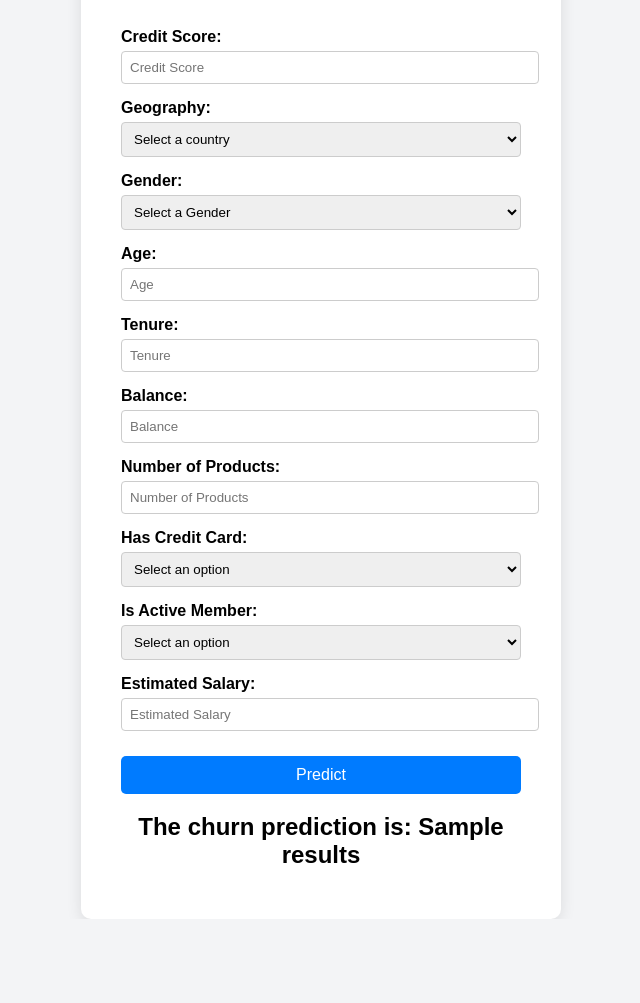
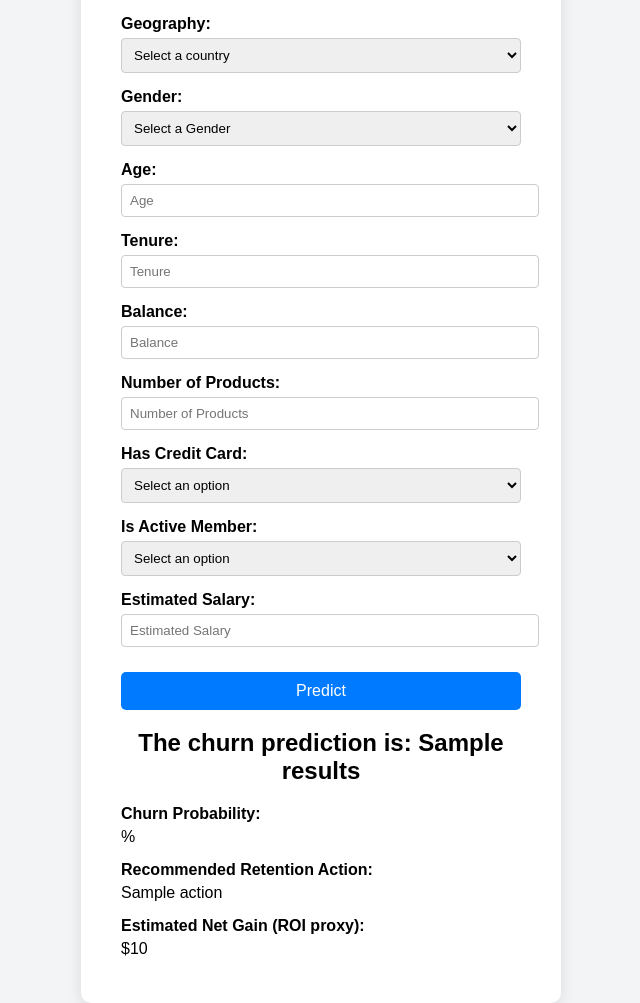
Before and after one commit to TumeloKonaite/Customer-Churning-Repo, a Flask app: template templates/home.html in a window 1280 px wide. Shown: the whole page, without its empty margins (319-959 px from the left). Before the commit the page ends 919 px from the top, so only its background shows below. Run offline with Flask 3, Linux system fonts and the light colour scheme; the template is opened without the code that fills it: most values are stand-ins (such as "Sample title", 1, 10 or a date in 2020).

Commit message:
Add retention decisioning layer and ROI output to UI

```diff
--- a/application.py
+++ b/application.py
@@ -1,5 +1,11 @@
 from flask import Flask, request, render_template
 
+from src.decisioning import (
+    ACTION_COSTS,
+    estimate_clv,
+    expected_net_gain,
+    recommended_action,
+)
 from src.pipeline.prediction_pipeline import CustomData, PredictPipeline
 
 
@@ -51,14 +57,44 @@ def predict_datapoint():
         else:
             pred_text = "This customer is likely to stay. No urgent retention action needed."
 
+        churn_probability = None
+        clv = None
+        action = None
+        net_gain = None
+
         if proba is not None:
-            pred_text = f"{pred_text} (Churn probability: {proba[0]:.2%})"
+            churn_probability = float(proba[0])
+            clv = estimate_clv(
+                {
+                    "Balance": balance,
+                    "Tenure": tenure,
+                    "EstimatedSalary": estimated_salary,
+                }
+            )
+            action = recommended_action(churn_probability)
+            action_cost = ACTION_COSTS.get(action, 0.0)
+            net_gain = expected_net_gain(churn_probability, clv, action_cost)
+            pred_text = f"{pred_text} (Churn probability: {churn_probability:.2%})"
 
-        return render_template('home.html', results=pred_text)
+        return render_template(
+            'home.html',
+            results=pred_text,
+            churn_probability=churn_probability,
+            clv=clv,
+            action=action,
+            net_gain=net_gain,
+        )
 
 
     else:
-        return render_template('home.html')
+        return render_template(
+            'home.html',
+            results=None,
+            churn_probability=None,
+            clv=None,
+            action=None,
+            net_gain=None,
+        )
 
 
 
--- /dev/null
+++ b/main.py
@@ -0,0 +1,6 @@
+def main():
+    print("Hello from customer-churning-repo!")
+
+
+if __name__ == "__main__":
+    main()
--- /dev/null
+++ b/src/decisioning.py
@@ -0,0 +1,73 @@
+"""Lightweight retention decision engine utilities.
+
+All functions are deterministic and rely on simple, explainable heuristics.
+Assumptions are documented per function and in module-level constants.
+"""
+
+from typing import Mapping
+
+LOW_RISK_THRESHOLD = 0.30
+HIGH_RISK_THRESHOLD = 0.60
+
+ACTION_NONE = "No action"
+ACTION_EMAIL = "Retention email"
+ACTION_DISCOUNT_CALL = "Discount or retention call"
+
+ACTION_COSTS = {
+    ACTION_NONE: 0.0,
+    ACTION_EMAIL: 5.0,
+    ACTION_DISCOUNT_CALL: 50.0,
+}
+
+
+def estimate_clv(customer_features: Mapping[str, float]) -> float:
+    """Estimate customer lifetime value (CLV) using a simple proxy.
+
+    Assumptions:
+    - Balance is a stand-in for account value.
+    - Tenure increases value linearly with a small multiplier.
+    - Salary is used only as a modest stabilizer to avoid zero CLV.
+
+    Proxy formula:
+        clv = max(0, balance) * (1 + tenure / 10) + 0.05 * max(0, salary)
+
+    Expected inputs include keys like "Balance", "Tenure", and "EstimatedSalary".
+    Missing values default to 0.
+    """
+    balance = float(customer_features.get("Balance", 0.0) or 0.0)
+    tenure = float(customer_features.get("Tenure", 0.0) or 0.0)
+    salary = float(customer_features.get("EstimatedSalary", 0.0) or 0.0)
+
+    balance = max(0.0, balance)
+    tenure = max(0.0, tenure)
+    salary = max(0.0, salary)
+
+    tenure_factor = 1.0 + (tenure / 10.0)
+    clv = (balance * tenure_factor) + (0.05 * salary)
+    return float(clv)
+
+
+def recommended_action(p_churn: float) -> str:
+    """Map churn probability to a retention action.
+
+    Thresholds:
+    - p_churn < LOW_RISK_THRESHOLD -> no action
+    - LOW_RISK_THRESHOLD <= p_churn < HIGH_RISK_THRESHOLD -> retention email
+    - p_churn >= HIGH_RISK_THRESHOLD -> discount or retention call
+    """
+    if p_churn < LOW_RISK_THRESHOLD:
+        return ACTION_NONE
+    if p_churn < HIGH_RISK_THRESHOLD:
+        return ACTION_EMAIL
+    return ACTION_DISCOUNT_CALL
+
+
+def expected_net_gain(p_churn: float, clv: float, action_cost: float) -> float:
+    """Compute expected net gain from a retention action.
+
+    value_saved = p_churn * clv
+    net_gain = value_saved - action_cost
+    """
+    value_saved = p_churn * clv
+    net_gain = value_saved - action_cost
+    return float(net_gain)
--- a/templates/home.html
+++ b/templates/home.html
@@ -138,6 +138,21 @@
         </form>
 
         <h2>The churn prediction is: {{ results }}</h2>
+
+        {% if churn_probability is not none %}
+        <div class="form-group">
+            <label>Churn Probability:</label>
+            <div>{{ (churn_probability * 100) | round(2) }}%</div>
+        </div>
+        <div class="form-group">
+            <label>Recommended Retention Action:</label>
+            <div>{{ action }}</div>
+        </div>
+        <div class="form-group">
+            <label>Estimated Net Gain (ROI proxy):</label>
+            <div>${{ net_gain | round(2) }}</div>
+        </div>
+        {% endif %}
     </div>
 </body>
 </html>
```
Also changed, not shown: pyproject.toml (added, +9 -0 lines), tests/__init__.py (added, +1 -0 lines), tests/test_decisioning.py (added, +35 -0 lines), README.md, 2 other files.
